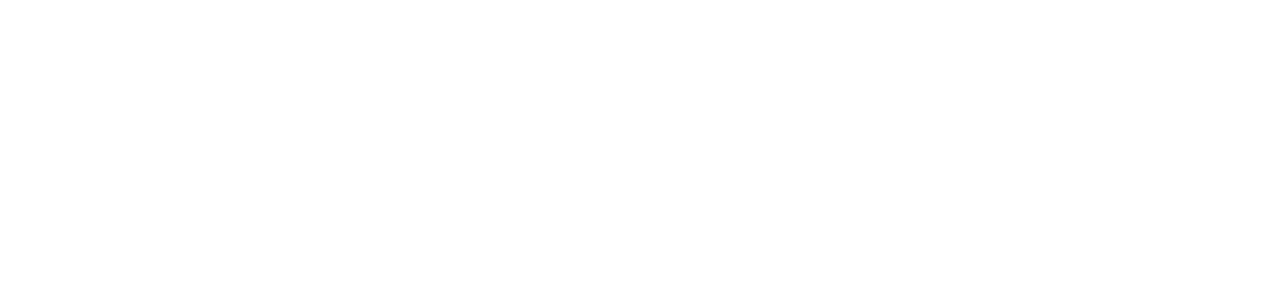
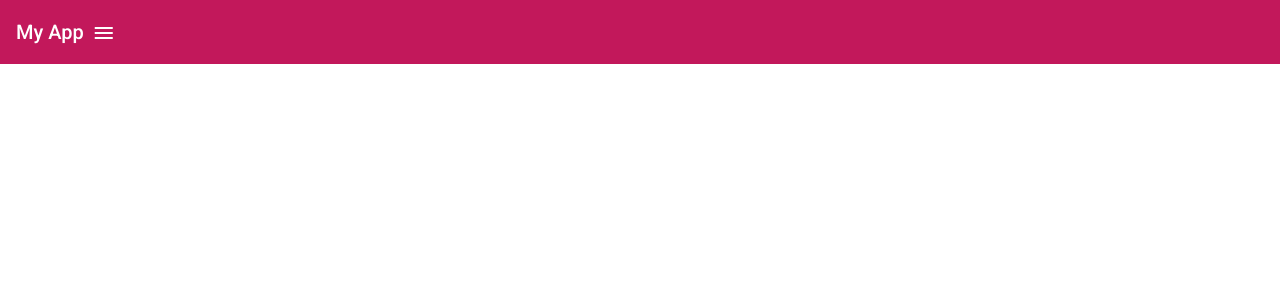
Before and after one commit to Mugetsu3012/HackerNews, an Angular app: page / in a window 1280 px wide. Shown: the top 300 px of the page. Built offline with nearby package versions, Linux system fonts and the light colour scheme.

Commit message:
[ADD] angular material

```diff
--- a/angular.json
+++ b/angular.json
@@ -24,6 +24,7 @@
               "src/assets"
             ],
             "styles": [
+              "./node_modules/@angular/material/prebuilt-themes/pink-bluegrey.css",
               "src/styles.css"
             ],
             "scripts": []
@@ -87,6 +88,7 @@
               "src/assets"
             ],
             "styles": [
+              "./node_modules/@angular/material/prebuilt-themes/pink-bluegrey.css",
               "src/styles.css"
             ],
             "scripts": []
--- a/package.json
+++ b/package.json
@@ -12,10 +12,12 @@
   "private": true,
   "dependencies": {
     "@angular/animations": "~11.2.10",
+    "@angular/cdk": "^11.2.9",
     "@angular/common": "~11.2.10",
     "@angular/compiler": "~11.2.10",
     "@angular/core": "~11.2.10",
     "@angular/forms": "~11.2.10",
+    "@angular/material": "^11.2.9",
     "@angular/platform-browser": "~11.2.10",
     "@angular/platform-browser-dynamic": "~11.2.10",
     "@angular/router": "~11.2.10",
--- a/src/app/app.component.html
+++ b/src/app/app.component.html
@@ -1,3 +1,10 @@
-
+<mat-toolbar color="primary">
+  <mat-toolbar-row>
+    <span>My App</span>
+    <span class="example-spacer"></span>
+    <button mat-icon-button class="example-icon" aria-label="Example icon-button with menu icon">
+      <mat-icon>menu</mat-icon>
+    </button>
+  </mat-toolbar-row>
 
 <router-outlet></router-outlet>
--- a/src/app/app.module.ts
+++ b/src/app/app.module.ts
@@ -1,5 +1,6 @@
 import { NgModule } from '@angular/core';
 import { BrowserModule } from '@angular/platform-browser';
+import { MaterialModule } from './material';
 
 import { AppRoutingModule } from './app-routing.module';
 import { AppComponent } from './app.component';
@@ -10,7 +11,8 @@
   ],
   imports: [
     BrowserModule,
-    AppRoutingModule
+    AppRoutingModule,
+    MaterialModule
   ],
   providers: [],
   bootstrap: [AppComponent]
--- a/src/index.html
+++ b/src/index.html
@@ -6,8 +6,11 @@
   <base href="/">
   <meta name="viewport" content="width=device-width, initial-scale=1">
   <link rel="icon" type="image/x-icon" href="favicon.ico">
+  <link rel="preconnect" href="https://fonts.gstatic.com">
+  <link href="https://fonts.googleapis.com/css2?family=Roboto:wght@300;400;500&display=swap" rel="stylesheet">
+  <link href="https://fonts.googleapis.com/icon?family=Material+Icons" rel="stylesheet">
 </head>
-<body>
+<body class="mat-typography">
   <app-root></app-root>
 </body>
 </html>
--- a/src/styles.css
+++ b/src/styles.css
@@ -1 +1,4 @@
 /* You can add global styles to this file, and also import other style files */
+
+html, body { height: 100%; }
+body { margin: 0; font-family: Roboto, "Helvetica Neue", sans-serif; }
```
Also changed, not shown: 1 other file (tests, documents, lock files or other folders).
